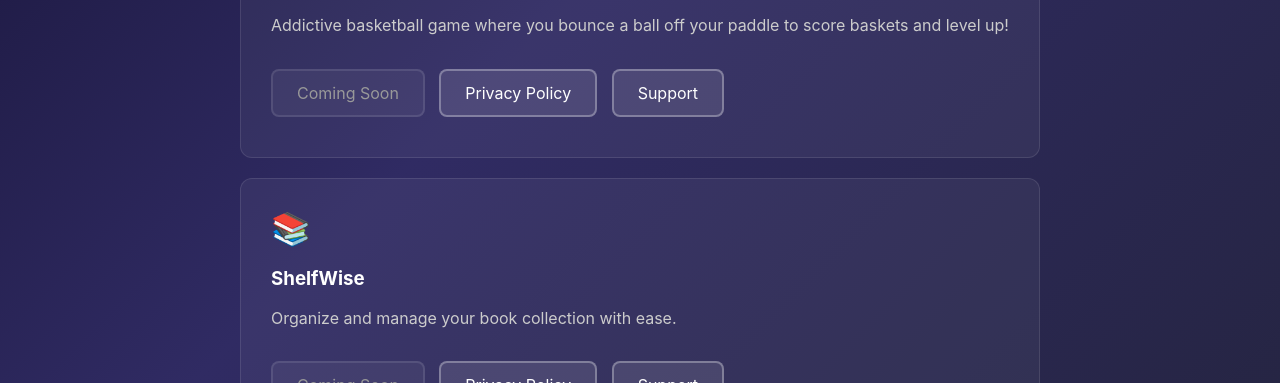
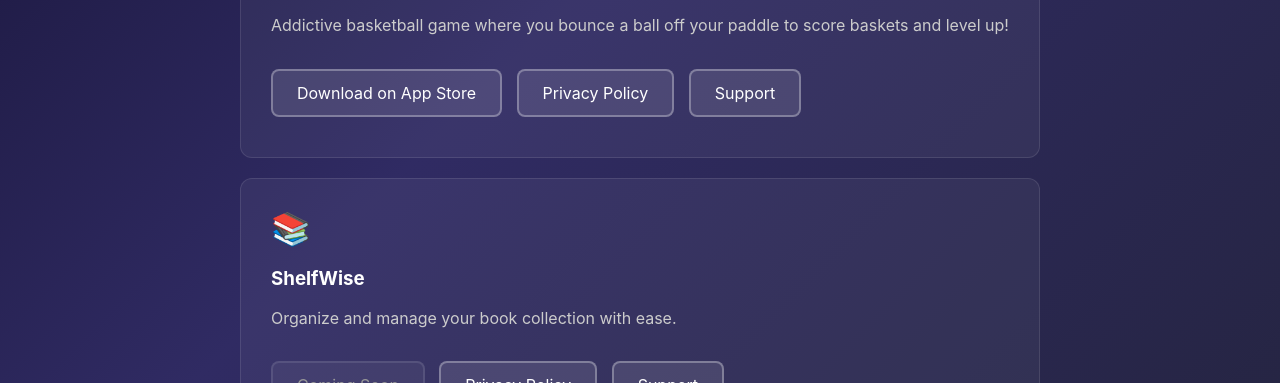
Before and after one commit to marksdevgit/marksdevgit.github.io, a plain HTML site: page index.html in a window 1280 px wide. Shown: the part 717-1100 px from the top of the page. Drawn offline with Linux system fonts and the light colour scheme.

Commit message:
Update SuperPaddleHoops to show App Store download link
- Replace 'Coming Soon' with App Store download button
- App now live: https://apps.apple.com/us/app/super-paddle-hoops/id6757334322

```diff
--- a/index.html
+++ b/index.html
@@ -76,7 +76,7 @@
             <h3 style="color: #ffffff; margin-bottom: 10px;">SuperPaddleHoops</h3>
             <p style="font-size: 1em; color: #cccccc;">Addictive basketball game where you bounce a ball off your paddle to score baskets and level up!</p>
             <div style="margin-top: 20px;">
-                <span style="display: inline-block; margin: 10px 10px 10px 0; padding: 12px 24px; background: rgba(255, 255, 255, 0.05); color: #999999; border-radius: 8px; border: 2px solid rgba(255, 255, 255, 0.1);">Coming Soon</span>
+                <a href="https://apps.apple.com/us/app/super-paddle-hoops/id6757334322" target="_blank">Download on App Store</a>
                 <a href="app-legal-pages/superpaddlehoops/privacy.html">Privacy Policy</a>
                 <a href="app-legal-pages/superpaddlehoops/support.html">Support</a>
             </div>
```
